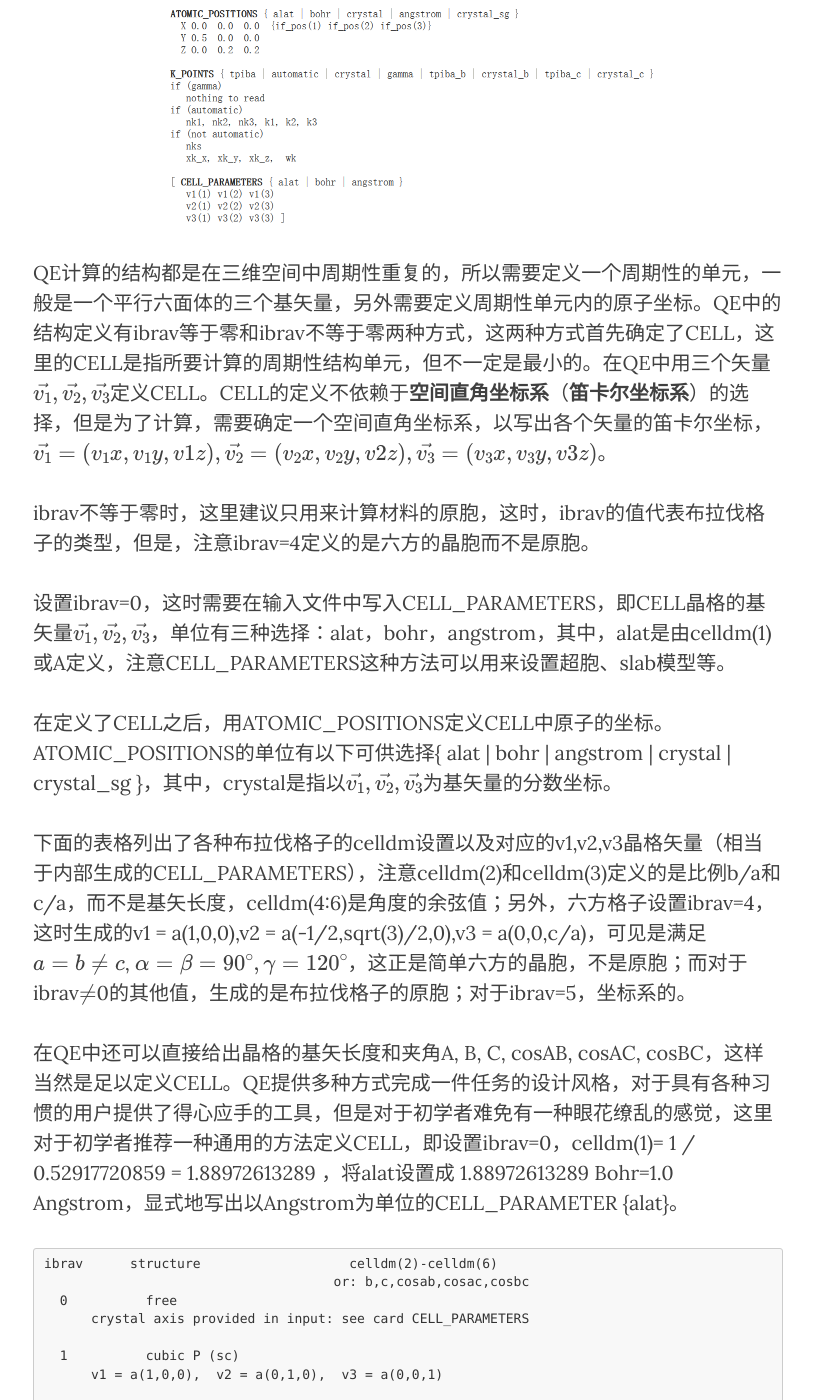
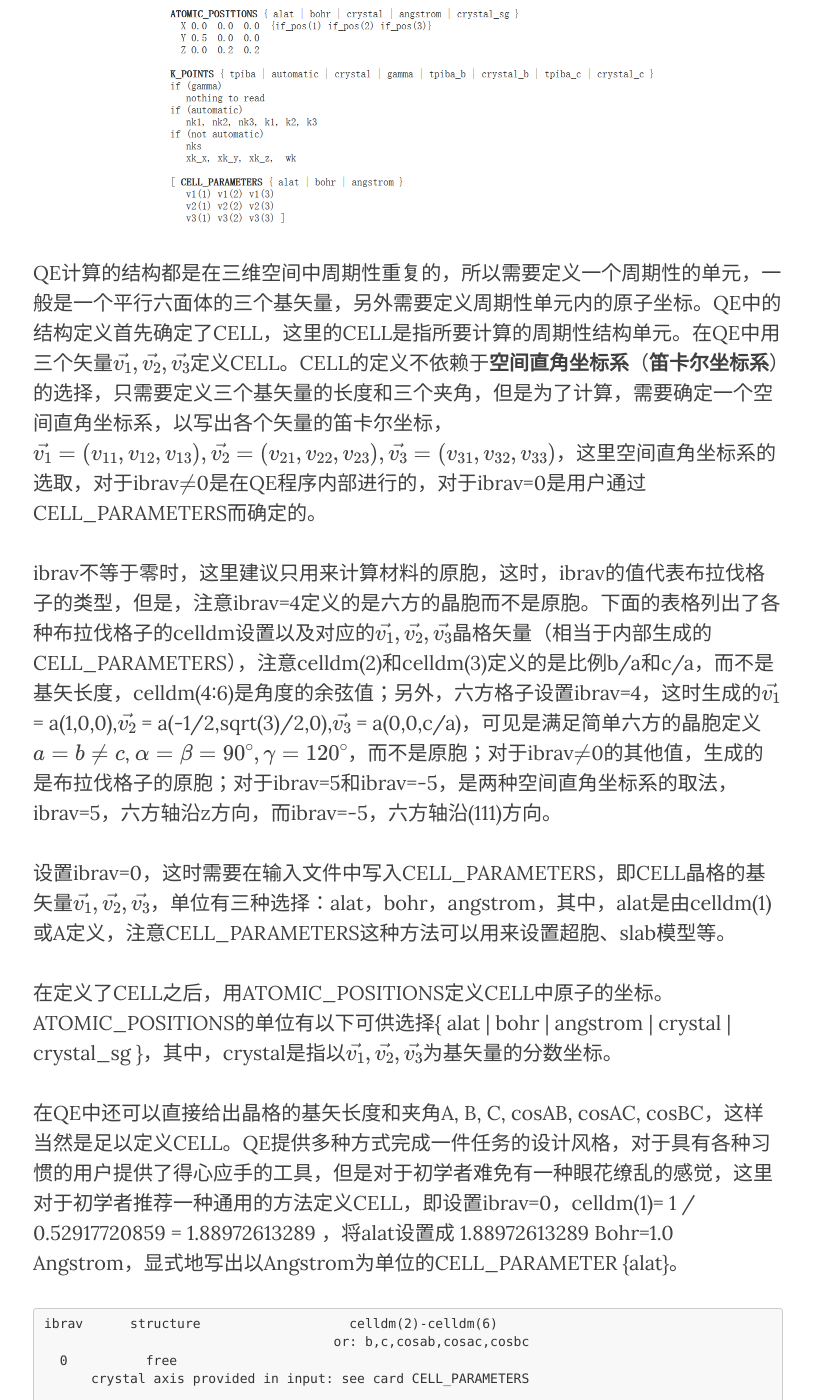
Before and after one commit to yyyu200/DFTbook, a Jekyll site: the page built from _posts/2019-04-07-TransCell.md, in a window 1280 px wide and 1400 px high, scrolled down 3217 px. Shown: the whole window, without its empty margins (232-1046 px from the left). Built offline with Jekyll 4.4.1, drawn with Linux system fonts in a browser that asks for light colours; nearby versions of some CDN libraries; formulas are drawn with MathJax 3; comment, search, counter and statistics services are not loaded.

Commit message:
modify at20190414-09:55:39-aliyun

```diff
--- a/_posts/2019-04-07-TransCell.md
+++ b/_posts/2019-04-07-TransCell.md
@@ -67,15 +67,14 @@ QE输入文件的总体结构如下图，与结构有关的包括CONTROL部分
     <img src="https://yyyu200.github.io/DFTbook/img/structure_input.png" width="503" />
 </p>
 
-QE计算的结构都是在三维空间中周期性重复的，所以需要定义一个周期性的单元，一般是一个平行六面体的三个基矢量，另外需要定义周期性单元内的原子坐标。QE中的结构定义有ibrav等于零和ibrav不等于零两种方式，这两种方式首先确定了CELL，这里的CELL是指所要计算的周期性结构单元，但不一定是最小的。在QE中用三个矢量$\vec{v_{1}},\vec{v_{2}},\vec{v_{3}}$定义CELL。CELL的定义不依赖于**空间直角坐标系**（**笛卡尔坐标系**）的选择，但是为了计算，需要确定一个空间直角坐标系，以写出各个矢量的笛卡尔坐标，$\vec{v_{1}}=(v_1x,v_1y,v1z),\vec{v_{2}}=(v_2x,v_2y,v2z),\vec{v_{3}}=(v_3x,v_3y,v3z)$。
+QE计算的结构都是在三维空间中周期性重复的，所以需要定义一个周期性的单元，一般是一个平行六面体的三个基矢量，另外需要定义周期性单元内的原子坐标。QE中的结构定义首先确定了CELL，这里的CELL是指所要计算的周期性结构单元。在QE中用三个矢量$\vec{v_{1}},\vec{v_{2}},\vec{v_{3}}$定义CELL。CELL的定义不依赖于**空间直角坐标系**（**笛卡尔坐标系**）的选择，只需要定义三个基矢量的长度和三个夹角，但是为了计算，需要确定一个空间直角坐标系，以写出各个矢量的笛卡尔坐标，$\vec{v_{1}}=(v_{11},v_{12},v_{13}),\vec{v_{2}}=(v_{21},v_{22},v_{23}),\vec{v_{3}}=(v_{31},v_{32},v_{33})$，这里空间直角坐标系的选取，对于ibrav$\neq$0是在QE程序内部进行的，对于ibrav=0是用户通过CELL_PARAMETERS而确定的。
 
-ibrav不等于零时，这里建议只用来计算材料的原胞，这时，ibrav的值代表布拉伐格子的类型，但是，注意ibrav=4定义的是六方的晶胞而不是原胞。
+ibrav不等于零时，这里建议只用来计算材料的原胞，这时，ibrav的值代表布拉伐格子的类型，但是，注意ibrav=4定义的是六方的晶胞而不是原胞。下面的表格列出了各种布拉伐格子的celldm设置以及对应的$\vec{v_{1}},\vec{v_{2}},\vec{v_{3}}$晶格矢量（相当于内部生成的CELL_PARAMETERS），注意celldm(2)和celldm(3)定义的是比例b/a和c/a，而不是基矢长度，celldm(4:6)是角度的余弦值；另外，六方格子设置ibrav=4，这时生成的$\vec{v_{1}}$ = a(1,0,0),$\vec{v_{2}}$ = a(-1/2,sqrt(3)/2,0),$\vec{v_{3}}$ = a(0,0,c/a)，可见是满足简单六方的晶胞定义$a=b \neq c$, $\alpha=\beta=90^\circ, \gamma=120^\circ $，而不是原胞；对于ibrav$\neq$0的其他值，生成的是布拉伐格子的原胞；对于ibrav=5和ibrav=-5，是两种空间直角坐标系的取法，ibrav=5，六方轴沿z方向，而ibrav=-5，六方轴沿(111)方向。
 
 设置ibrav=0，这时需要在输入文件中写入CELL_PARAMETERS，即CELL晶格的基矢量$\vec{v_{1}},\vec{v_{2}},\vec{v_{3}}$，单位有三种选择：alat，bohr，angstrom，其中，alat是由celldm(1)或A定义，注意CELL_PARAMETERS这种方法可以用来设置超胞、slab模型等。
 
 在定义了CELL之后，用ATOMIC_POSITIONS定义CELL中原子的坐标。ATOMIC_POSITIONS的单位有以下可供选择\{ alat \| bohr \| angstrom \| crystal \| crystal_sg \}，其中，crystal是指以$\vec{v_{1}},\vec{v_{2}},\vec{v_{3}}$为基矢量的分数坐标。
 
-下面的表格列出了各种布拉伐格子的celldm设置以及对应的v1,v2,v3晶格矢量（相当于内部生成的CELL_PARAMETERS），注意celldm(2)和celldm(3)定义的是比例b/a和c/a，而不是基矢长度，celldm(4:6)是角度的余弦值；另外，六方格子设置ibrav=4，这时生成的v1 = a(1,0,0),v2 = a(-1/2,sqrt(3)/2,0),v3 = a(0,0,c/a)，可见是满足$a=b \neq c$, $\alpha=\beta=90^\circ, \gamma=120^\circ $，这正是简单六方的晶胞，不是原胞；而对于ibrav$\neq$0的其他值，生成的是布拉伐格子的原胞；对于ibrav=5，坐标系的。
 
 在QE中还可以直接给出晶格的基矢长度和夹角A, B, C, cosAB, cosAC, cosBC，这样当然是足以定义CELL。QE提供多种方式完成一件任务的设计风格，对于具有各种习惯的用户提供了得心应手的工具，但是对于初学者难免有一种眼花缭乱的感觉，这里对于初学者推荐一种通用的方法定义CELL，即设置ibrav=0，celldm(1)= 1 / 0.52917720859 = 1.88972613289 ，将alat设置成 1.88972613289 Bohr=1.0 Angstrom，显式地写出以Angstrom为单位的CELL_PARAMETER {alat}。
 
```
